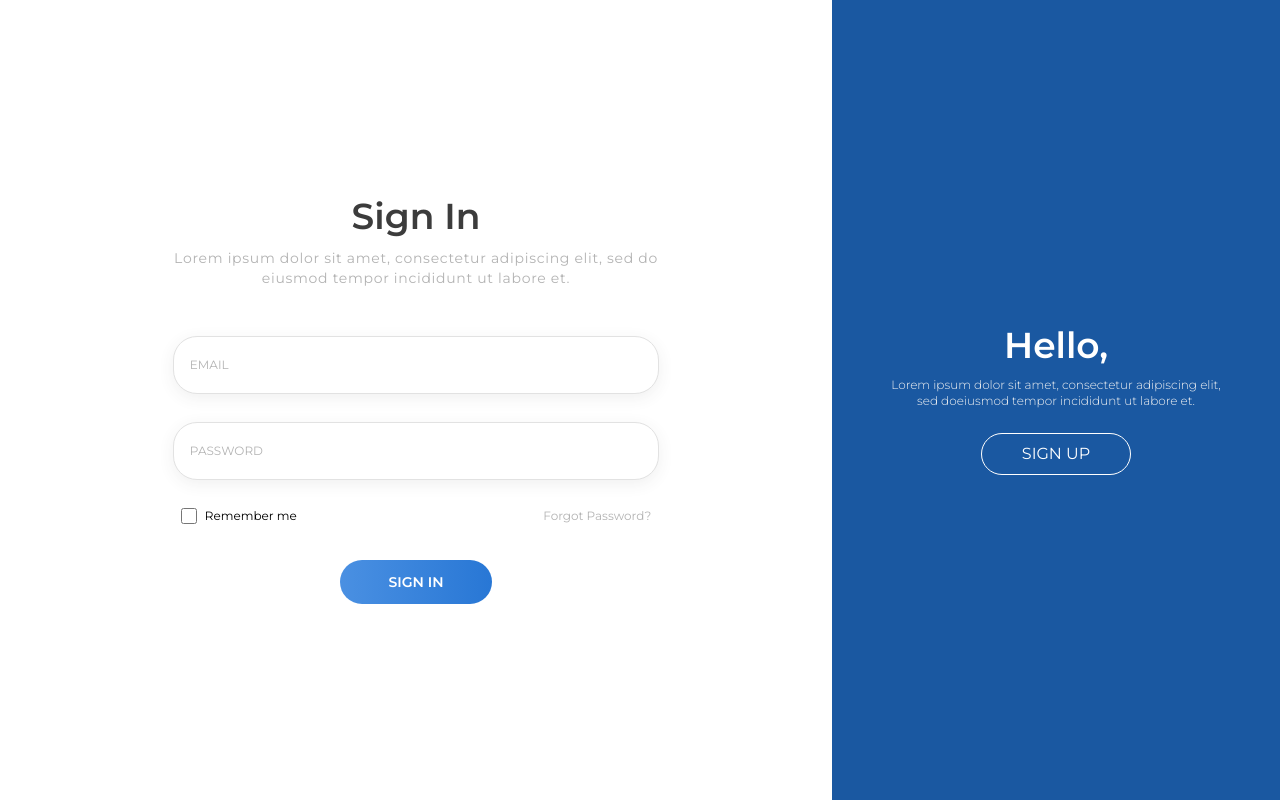
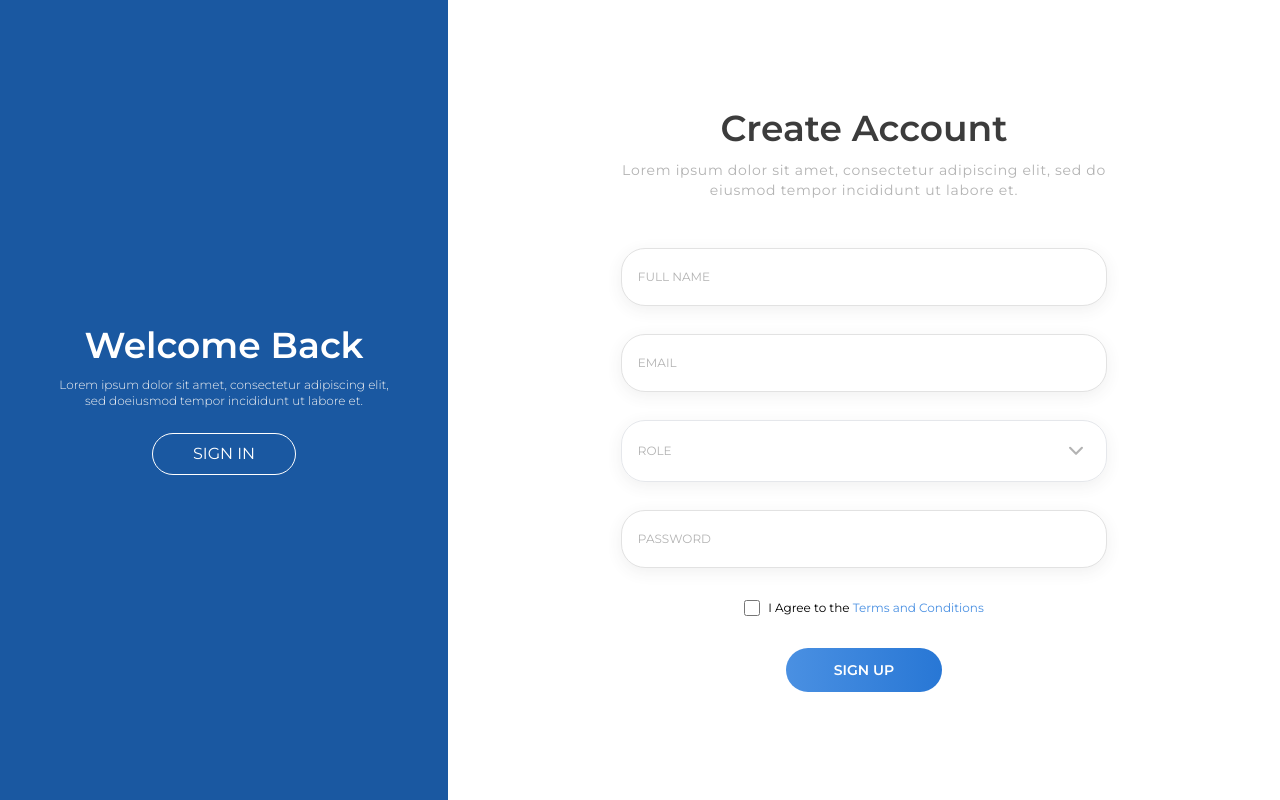
Before and after one commit to abitshrestha03/CMS, a React (Vite) app: page / in a window 1280 px wide. Built offline with nearby package versions, Linux system fonts and the light colour scheme.

Commit message:
first signup load in toggle page

```diff
--- a/src/pages/ToggleAuthPage.jsx
+++ b/src/pages/ToggleAuthPage.jsx
@@ -3,7 +3,7 @@ import VerifyIcon from "../../public/icons/VerifyIcon";
 import CustomSelect from "../components/CustomSelect";
 
 const ToggleAuthPage = () => {
-  const [isSignUp, setIsSignUp] = useState(false);
+  const [isSignUp, setIsSignUp] = useState(true);
 
   const [fullnameValue, setFullNameValue] = useState("");
   const [emailValue, setEmailValue] = useState("");
```
